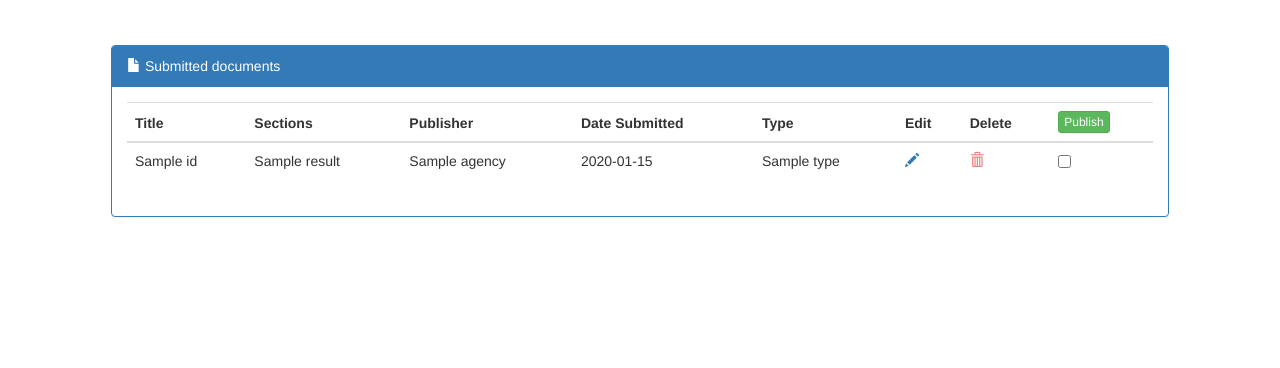
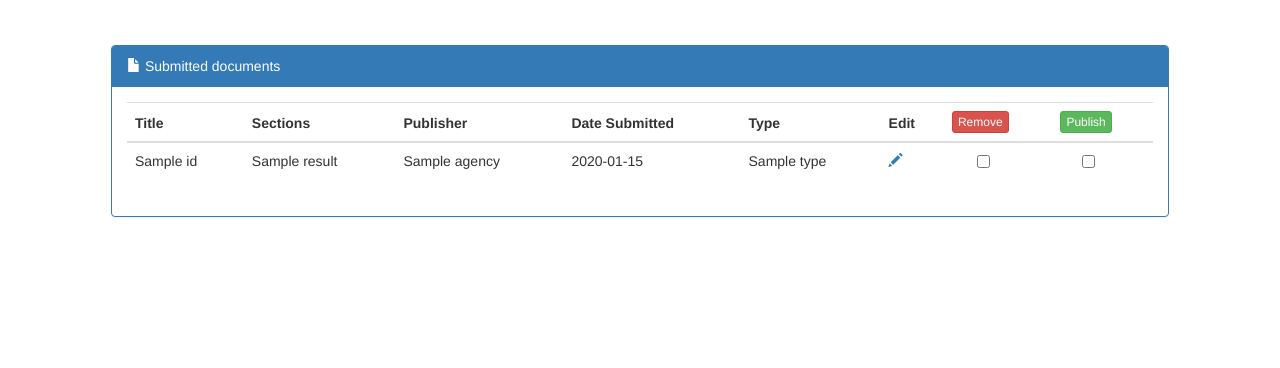
Before and after one commit to imAlan/GPP-Submission-Portal, a Flask app: template app/templates/submitted.html in a window 1280 px wide. Shown: the part 57-425 px from the top of the page. Run offline with Flask 2, Linux system fonts and the light colour scheme; tables that the repository leaves empty hold one stand-in row (values such as "Sample post"); the template is opened without the code that fills it: values that come from a table or form of the project are taken from there, most other values are stand-ins (such as "Sample title", 1, 10 or a date in 2020); some libraries are stand-ins or nearby versions.

Commit message:
implemented mutiple delete on the submitted docs page

```diff
--- a/app/templates/submitted.html
+++ b/app/templates/submitted.html
@@ -6,14 +6,14 @@
     <link rel="stylesheet" type="text/css" href="{{ url_for('static', filename = 'css/submitted.css') }}">
 {% endblock %}
 
-{% block scripts %}
-    {{ super() }}
-    <script>
-        $('#confirm-delete').on('show.bs.modal', function(e) {
-            $(this).find('.danger').attr('href', $(e.relatedTarget).data('href'));
-        });
-    </script>
-{% endblock %}
+{#{% block scripts %}#}
+{#    {{ super() }}#}
+{#    <script>#}
+{#        $('#confirm-delete').on('show.bs.modal', function(e) {#}
+{#            $(this).find('.danger').attr('href', $(e.relatedTarget).data('href'));#}
+{#        });#}
+{#    </script>#}
+{#{% endblock %}#}
 
 {% block content %}
     <div class="container" style="margin-top: 50px; margin-bottom: 100px;">
@@ -35,7 +35,7 @@
                                         <th>Date Submitted</th>
                                         <th>Type</th>
                                         <th>Edit</th>
-                                        <th>Delete</th>
+                                        <th><a data-toggle="modal" data-target="#confirm-delete" href="#" class="btn btn-danger btn-xs">Remove</a></th>
                                         <th>{{ form.submit(type="submit", class="btn btn-xs btn-success") }}</th>
                                     </tr>
                                 </thead>
@@ -52,8 +52,8 @@
                                                 <td>{{ result[0].dateSubmitted.date() }}</td>
                                                 <td>{{ result[0].type }}</td>
                                                 <td><a href="/edit/?id={{ result[0].id }}"><span class="glyphicon glyphicon-pencil"></span></a></td>
-                                                <td><a data-href="/delete/?id={{ result[0].id }}" data-toggle="modal" data-target="#confirm-delete" href="#"><span class="glyphicon glyphicon-trash" style="color:lightcoral"></span></a></td>
-                                                <td><input type="checkbox" name="publish_{{ result[0].id }}" value="{{ result[0].id }}"></td>
+                                                <td style="padding-left: 33px;"><input type="checkbox" name="remove_{{ result[0].id }}" value="{{ result[0].id }}"></td>
+                                                <td style="padding-left: 30px;"><input type="checkbox" name="publish_{{ result[0].id }}" value="{{ result[0].id }}"></td>
                                             </tr>
                                         {% endfor %}
                                 </tbody>
@@ -76,7 +76,7 @@
                 </div>
                 <div class="modal-footer">
                     <button type="button" class="btn btn-default" data-dismiss="modal">Cancel</button>
-                    <a href="#" class="btn btn-danger danger">Delete</a>
+                    {{ removeForm.submit(type="submit", class="btn btn-danger") }}
                 </div>
             </div>
         </div>
```
Also changed, not shown: app/views.py (+16 -3 lines), 1 other file.
